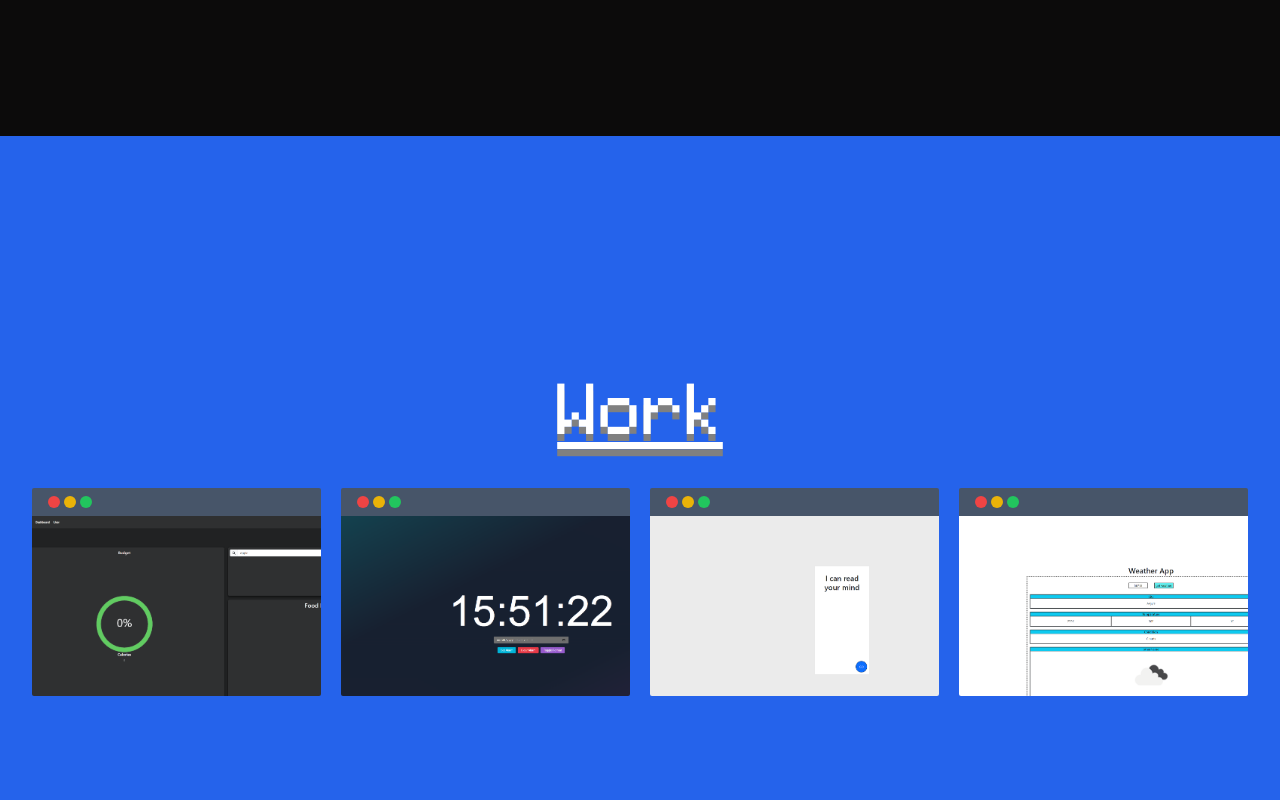
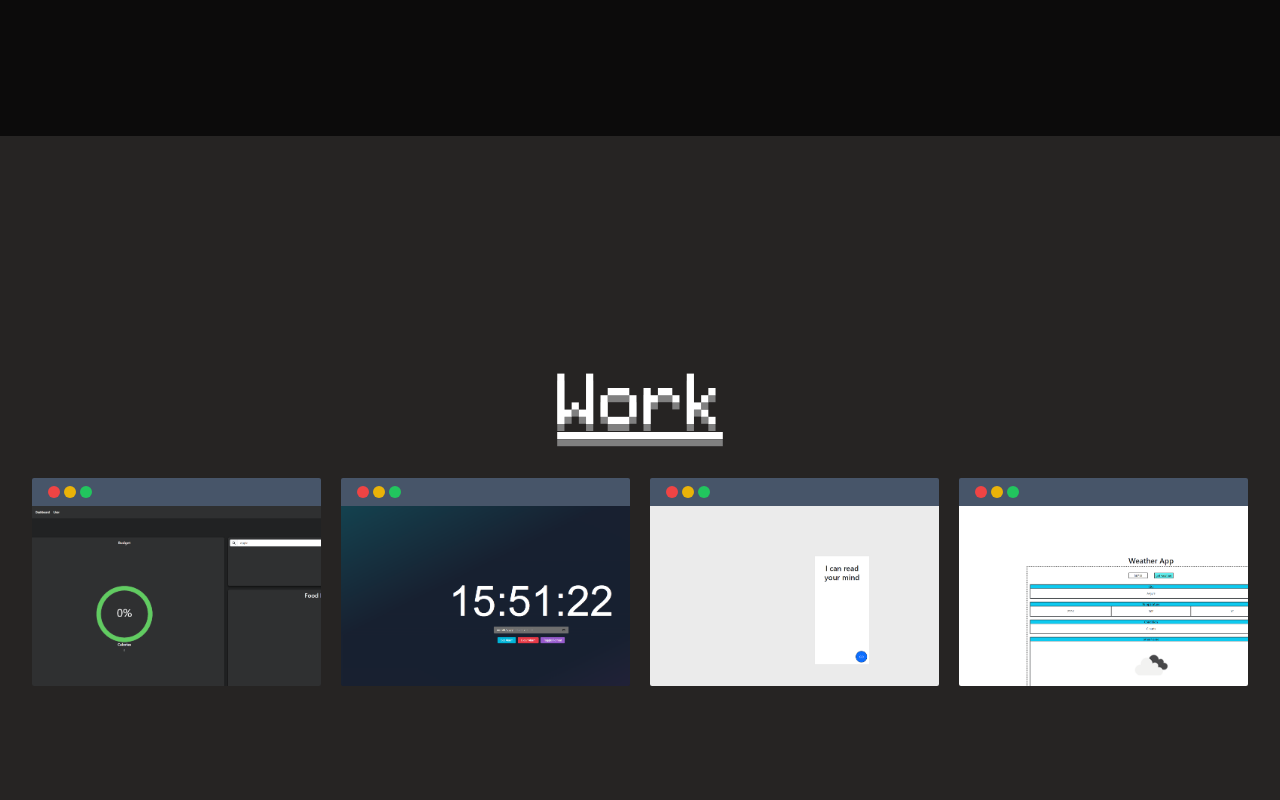
Before and after one commit to DylanWDev/Portfolio, a Next.js app: page / in a window 1280 px wide. Shown: the part 1480-2280 px from the top of the page. Built offline with nearby package versions, Linux system fonts and the light colour scheme.

Commit message:
changed color of work background and changed background of form

```diff
--- a/src/app/components/Card/Card.jsx
+++ b/src/app/components/Card/Card.jsx
@@ -7,8 +7,10 @@ export default function Card({ imageUrl, title, description, buttonLink, aboutTe
       target="_blank"
       rel="noopener noreferrer"
       className="rounded-sm card-link"
+      style={{ display: "block", width: "100%", marginBottom: "20px" }} // Added inline styles
     >
-      <div className="w-96 h-52  shadow-lg overflow-hidden card">
+      <div className="grid md:grid-cols-2 gap-4">
+        <div className="w-96 h-52 shadow-lg overflow-hidden card">
           <div className="flex items-center justify-between px-4 py-2 bg-slate-600 text-white">
             <div className="flex gap-1 items-center">
               <div className="w-3 h-3 rounded-full bg-red-500"></div>
@@ -31,6 +33,7 @@ export default function Card({ imageUrl, title, description, buttonLink, aboutTe
             <p className="overlay-text">{aboutText}</p>
           </div>
         </div>
+      </div>
     </a>
   );
 }
--- a/src/app/components/Contact/Contact.jsx
+++ b/src/app/components/Contact/Contact.jsx
@@ -1,7 +1,7 @@
 "use client";
 import React, { useRef } from "react";
 import emailjs from "@emailjs/browser";
-// import toast, { Toaster } from "react-hot-toast";
+import toast, { Toaster } from "react-hot-toast";
 
 export default function Contact() {
   const form = useRef();
@@ -18,10 +18,10 @@ export default function Contact() {
       )
       .then(
         (response) => {
-          console.log("SUCCESS!", response.status, response.text);
+          toast.success("SUCCESS!", response.status, response.text);
         },
         (error) => {
-          console.log("FAILED...", error);
+          toast.error("FAILED...", error);
         }
       );
   };
@@ -29,6 +29,7 @@ export default function Contact() {
   return (
     <div className="relative">
       <div className="container mx-auto py-12">
+        <div className="bg-gray-200 rounded-lg p-6">
           <form ref={form} onSubmit={sendEmail} className="max-w-md mx-auto">
             <div className="mb-4">
               <label
@@ -88,7 +89,8 @@ export default function Contact() {
             </div>
           </form>
         </div>
-      {/* <Toaster position="top-right" reverseOrder={false} /> */}
+      </div>
+      <Toaster position="top-right" reverseOrder={false} />
     </div>
   );
 }
--- a/src/app/page.js
+++ b/src/app/page.js
@@ -30,7 +30,7 @@ export default function Home() {
         </div>
       </div>
 
-      <div id="work" className="bg-blue-600">
+      <div id="work" className="bg-LightishBG">
         <div>
           <Work />
         </div>
--- a/tailwind.config.js
+++ b/tailwind.config.js
@@ -9,6 +9,7 @@ module.exports = {
     extend: {
       backgroundColor: {
         DarkBG: '#0C0B0B',
+        LightishBG: '#262423'
       },
       backgroundImage: {
         "gradient-radial": "radial-gradient(var(--tw-gradient-stops))",
```
Lines whose indentation alone changed are shown as unchanged.
